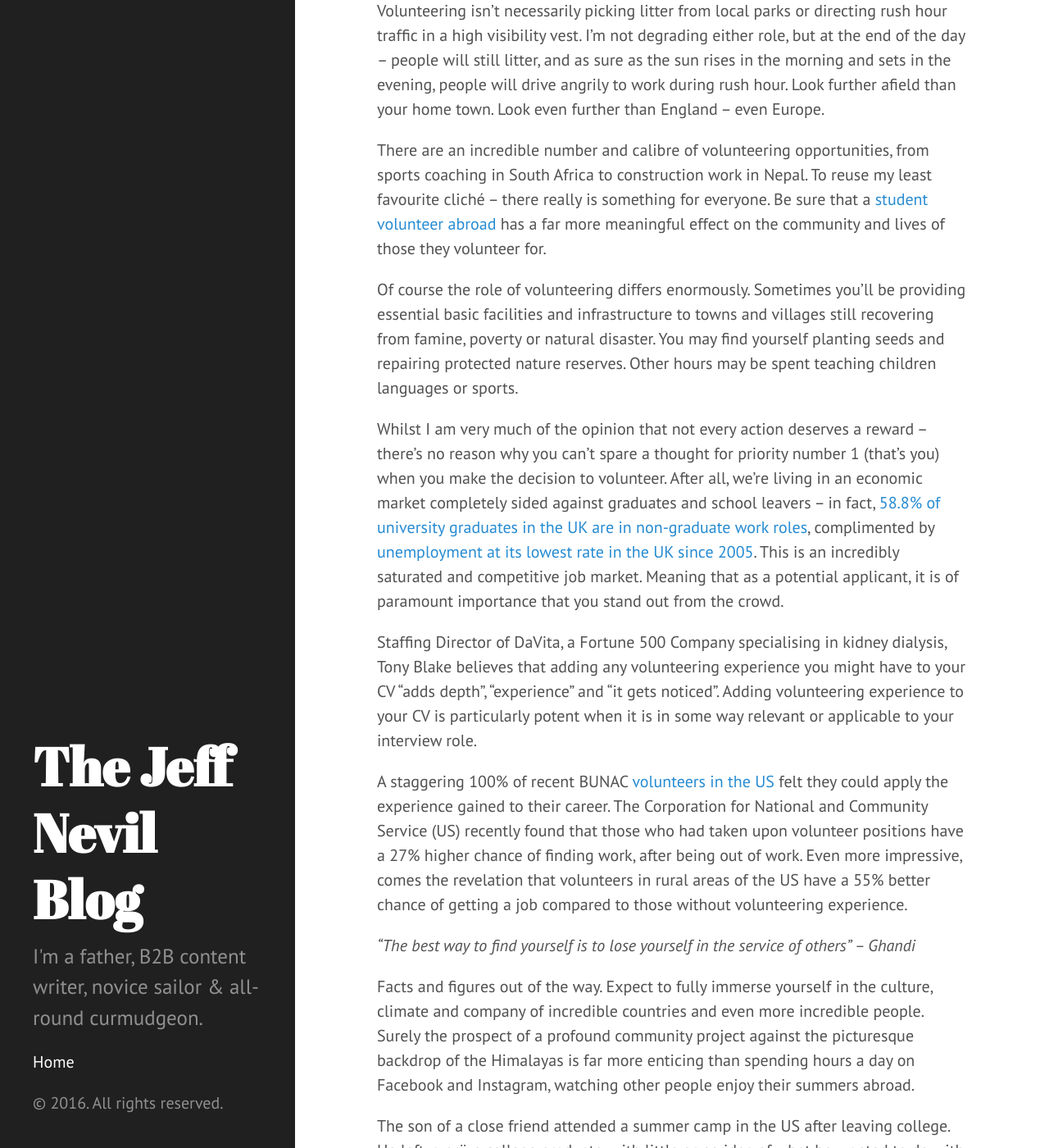
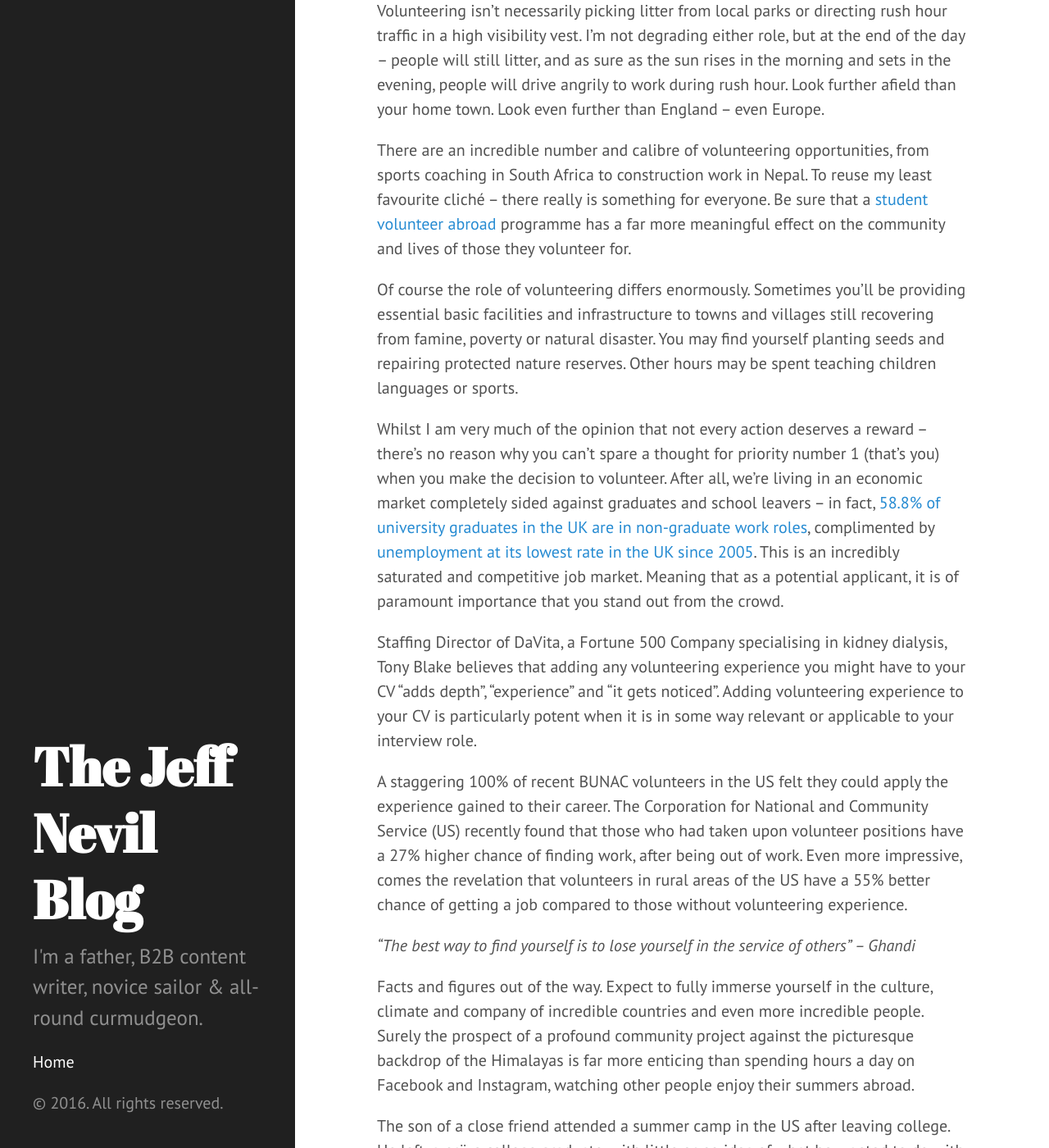
Before and after one commit to JeffNevil/JeffNevil.github.io, a Jekyll site: the page built from _posts/2016-06-20-why-volunteering-abroad-is-the-best-decision-you-could-make-this-summer.markdown, in a window 1280 px wide and 1400 px high, scrolled down 782 px. Shown: the whole window at 82% size. Built offline with Jekyll 4.4.1, drawn with Linux system fonts in a browser that asks for light colours.

Commit message:
Post update: Why Volunteering Abroad Is the Best Decision You Could Make This Summer

```diff
--- a/_posts/2016-06-20-why-volunteering-abroad-is-the-best-decision-you-could-make-this-summer.markdown
+++ b/_posts/2016-06-20-why-volunteering-abroad-is-the-best-decision-you-could-make-this-summer.markdown
@@ -9,7 +9,7 @@ You remember when your mum kept nagging you to get straight into work after scho
 
 Volunteering isn’t necessarily picking litter from local parks or directing rush hour traffic in a high visibility vest. I’m not degrading either role, but at the end of the day – people will still litter, and as sure as the sun rises in the morning and sets in the evening, people will drive angrily to work during rush hour. Look further afield than your home town. Look even further than England – even Europe.
 
-There are an incredible number and calibre of volunteering opportunities, from sports coaching in South Africa to construction work in Nepal. To reuse my least favourite cliché – there really is something for everyone. Be sure that a [student volunteer abroad](http://www.bunac.org/uk/volunteer-abroad) has a far more meaningful effect on the community and lives of those they volunteer for.
+There are an incredible number and calibre of volunteering opportunities, from sports coaching in South Africa to construction work in Nepal. To reuse my least favourite cliché – there really is something for everyone. Be sure that a [student volunteer abroad](http://www.bunac.org/uk/volunteer-abroad) programme has a far more meaningful effect on the community and lives of those they volunteer for.
 
 Of course the role of volunteering differs enormously. Sometimes you’ll be providing essential basic facilities and infrastructure to towns and villages still recovering from famine, poverty or natural disaster. You may find yourself planting seeds and repairing protected nature reserves. Other hours may be spent teaching children languages or sports.
 
@@ -17,7 +17,7 @@ Whilst I am very much of the opinion that not every action deserves a reward –
 
 Staffing Director of DaVita, a Fortune 500 Company specialising in kidney dialysis, Tony Blake believes that adding any volunteering experience you might have to your CV “adds depth”, “experience” and “it gets noticed”. Adding volunteering experience to your CV is particularly potent when it is in some way relevant or applicable to your interview role.
 
-A staggering 100% of recent BUNAC [volunteers in the US](http://www.bunac.org/uk/work-abroad/summer-camp/summer-camp-usa/summer-camp-infographic) felt they could apply the experience gained to their career. The Corporation for National and Community Service (US) recently found that those who had taken upon volunteer positions have a 27% higher chance of finding work, after being out of work. Even more impressive, comes the revelation that volunteers in rural areas of the US have a 55% better chance of getting a job compared to those without volunteering experience.
+A staggering 100% of recent BUNAC volunteers in the US felt they could apply the experience gained to their career. The Corporation for National and Community Service (US) recently found that those who had taken upon volunteer positions have a 27% higher chance of finding work, after being out of work. Even more impressive, comes the revelation that volunteers in rural areas of the US have a 55% better chance of getting a job compared to those without volunteering experience.
 
 *“The best way to find yourself is to lose yourself in the service of others” – Ghandi*
 
```
